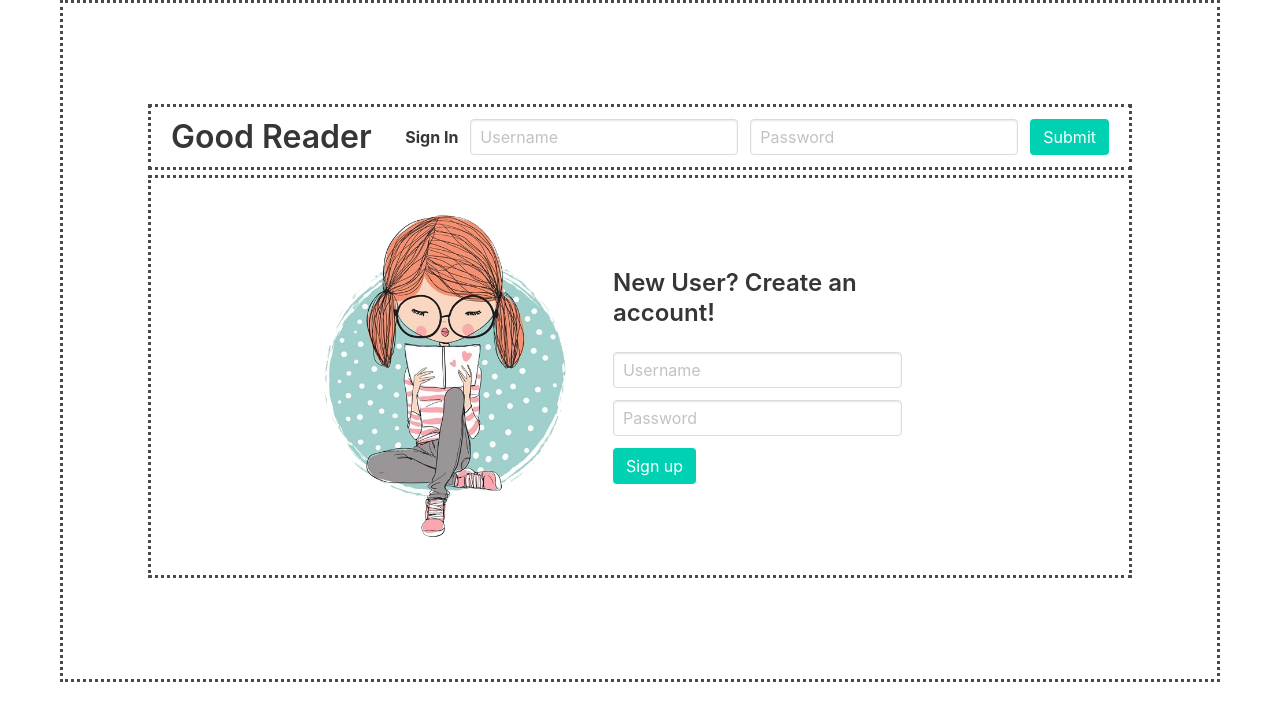
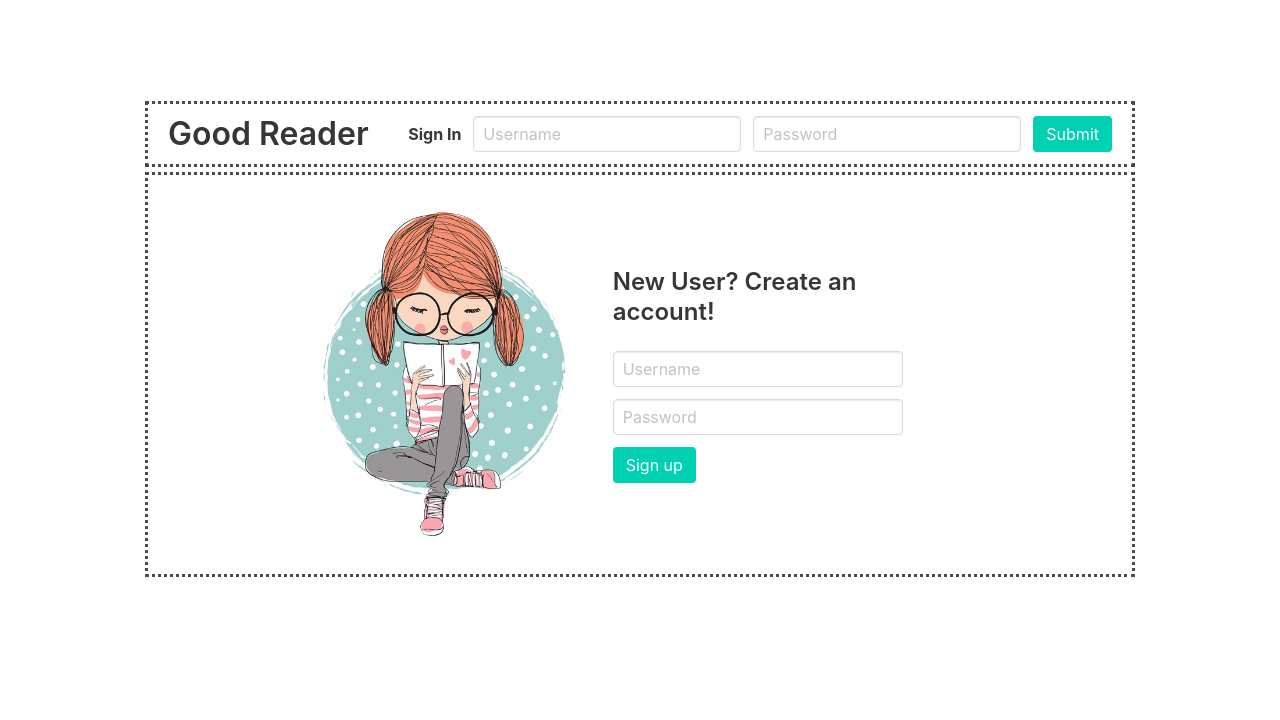
Before and after one commit to estherk15/gr-frontend, a React (Create React App) app: page / in a window 1280 px wide. Shown: the top 720 px of the page. Built offline with nearby package versions, Linux system fonts and the light colour scheme.

Commit message:
change styling

```diff
--- a/src/App.css
+++ b/src/App.css
@@ -52,8 +52,6 @@ div#navheader {
 } */
 
 section {
-  border-style: dotted;
-  padding: 10px 20px 10px 20px;
   margin-left: 60px;
   margin-right: 60px;
 }
@@ -68,11 +66,11 @@ section {
   margin: 5px;
 } */
 
-/* .container {
+.main-container {
   border-style: dotted;
   padding: 10px 20px 10px 20px;
   margin: 5px;
-} */
+}
 
 .navbar {
   display: flex;
```
